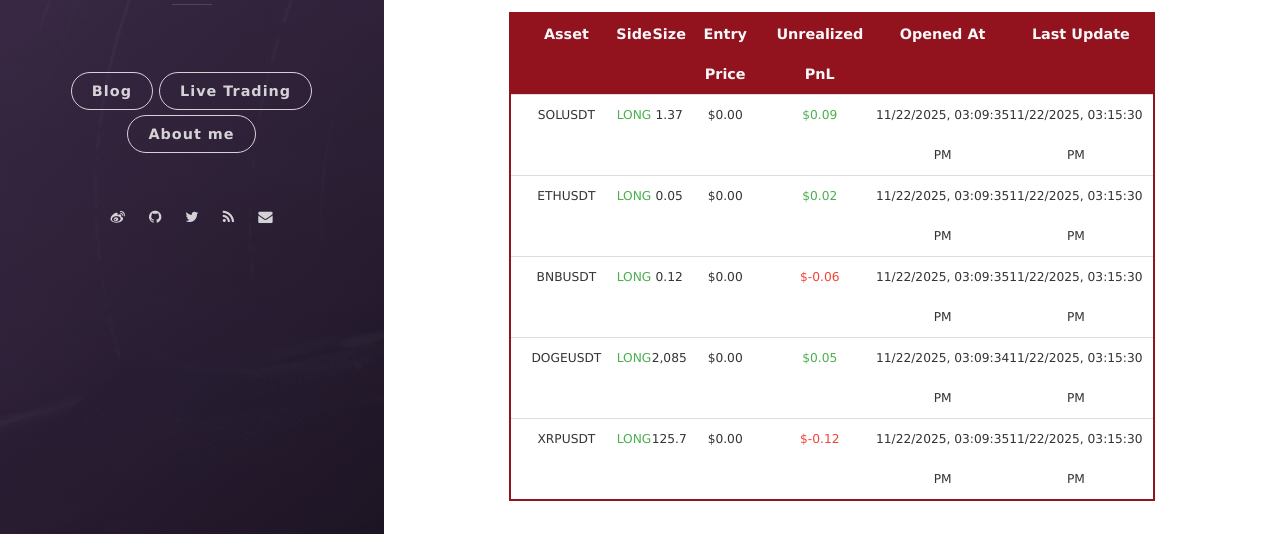
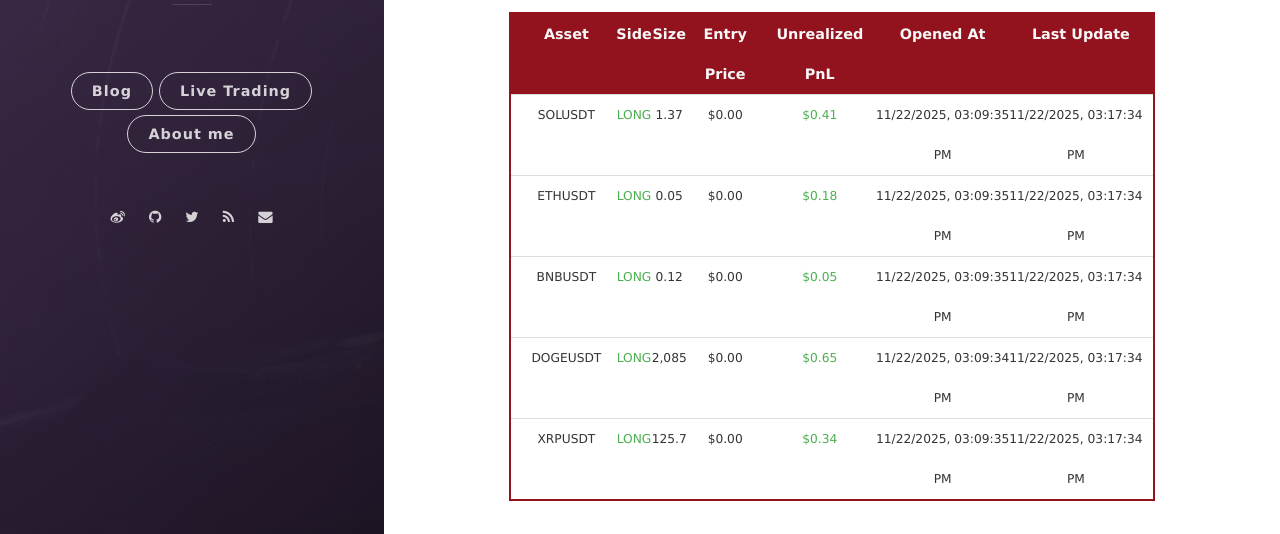
Before and after one commit to leeyegy/leeyegy.github.io, a Jekyll site: the page built from live-trading.html, in a window 1280 px wide and 1188 px high. Shown: the part 587-1121 px from the top of the window. Built offline with Jekyll 4.4.1, drawn with Linux system fonts in a browser that asks for light colours; nearby versions of some CDN libraries.

Commit message:
AccountMonitor: refresh positions 2025-11-22T23:17:34+08:00

```diff
--- a/assets/data/binance/positions.json
+++ b/assets/data/binance/positions.json
@@ -4,44 +4,44 @@
     "side": "LONG",
     "size": 1.37,
     "entryPrice": 0.0,
-    "unrealizedPnl": 0.088365,
+    "unrealizedPnl": 0.40554516,
     "openedAt": "2025-11-22T23:09:35+08:00",
-    "reportedAt": "2025-11-22T23:15:30+08:00"
+    "reportedAt": "2025-11-22T23:17:34+08:00"
   },
   {
     "symbol": "ETHUSDT",
     "side": "LONG",
     "size": 0.05,
     "entryPrice": 0.0,
-    "unrealizedPnl": 0.0205,
+    "unrealizedPnl": 0.17776434,
     "openedAt": "2025-11-22T23:09:35+08:00",
-    "reportedAt": "2025-11-22T23:15:30+08:00"
+    "reportedAt": "2025-11-22T23:17:34+08:00"
   },
   {
     "symbol": "BNBUSDT",
     "side": "LONG",
     "size": 0.12,
     "entryPrice": 0.0,
-    "unrealizedPnl": -0.0648,
+    "unrealizedPnl": 0.0456,
     "openedAt": "2025-11-22T23:09:35+08:00",
-    "reportedAt": "2025-11-22T23:15:30+08:00"
+    "reportedAt": "2025-11-22T23:17:34+08:00"
   },
   {
     "symbol": "DOGEUSDT",
     "side": "LONG",
     "size": 2085.0,
     "entryPrice": 0.0,
-    "unrealizedPnl": 0.0545019,
+    "unrealizedPnl": 0.64516155,
     "openedAt": "2025-11-22T23:09:34+08:00",
-    "reportedAt": "2025-11-22T23:15:30+08:00"
+    "reportedAt": "2025-11-22T23:17:34+08:00"
   },
   {
     "symbol": "XRPUSDT",
     "side": "LONG",
     "size": 125.7,
     "entryPrice": 0.0,
-    "unrealizedPnl": -0.12033889,
+    "unrealizedPnl": 0.34252495,
     "openedAt": "2025-11-22T23:09:35+08:00",
-    "reportedAt": "2025-11-22T23:15:30+08:00"
+    "reportedAt": "2025-11-22T23:17:34+08:00"
   }
 ]
```
